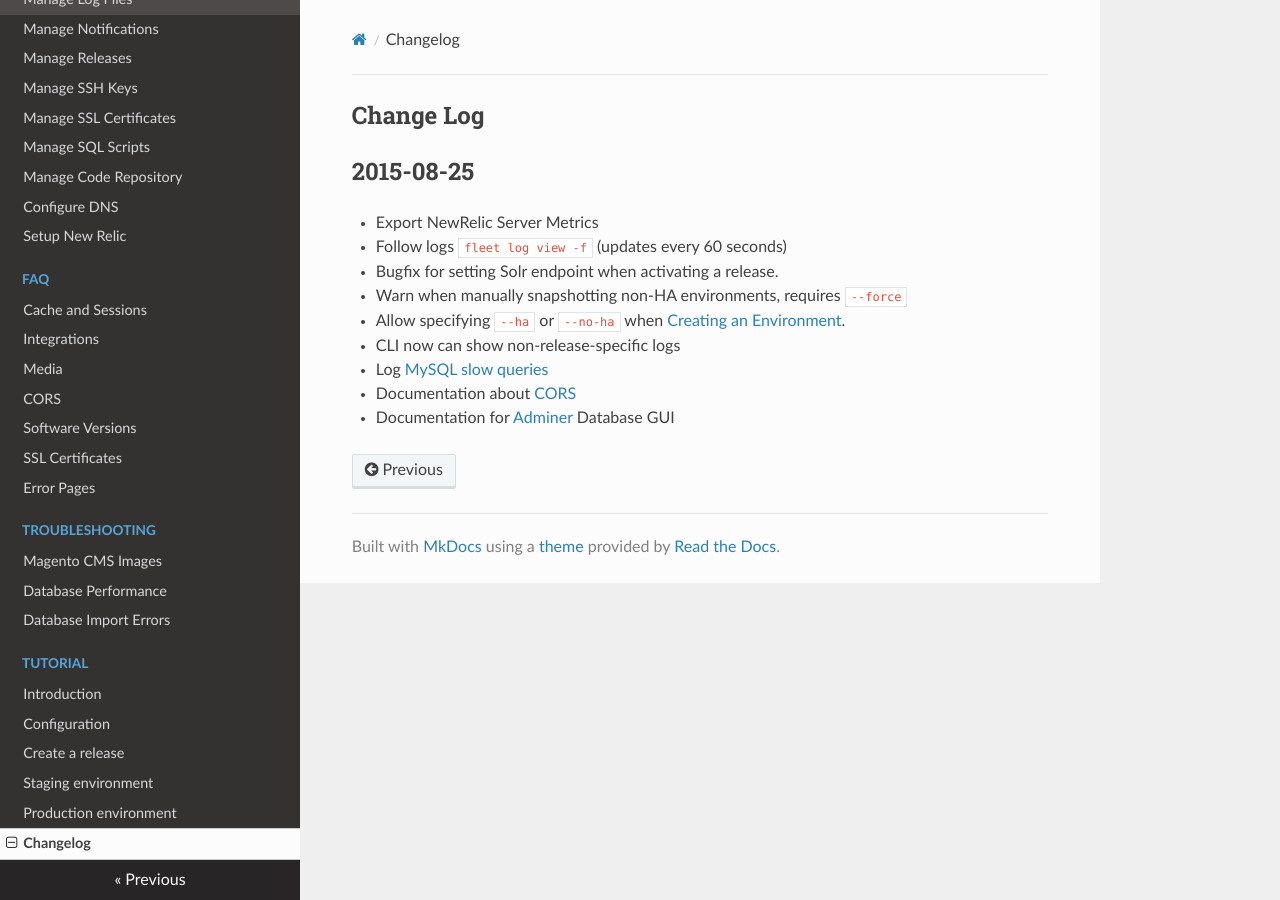
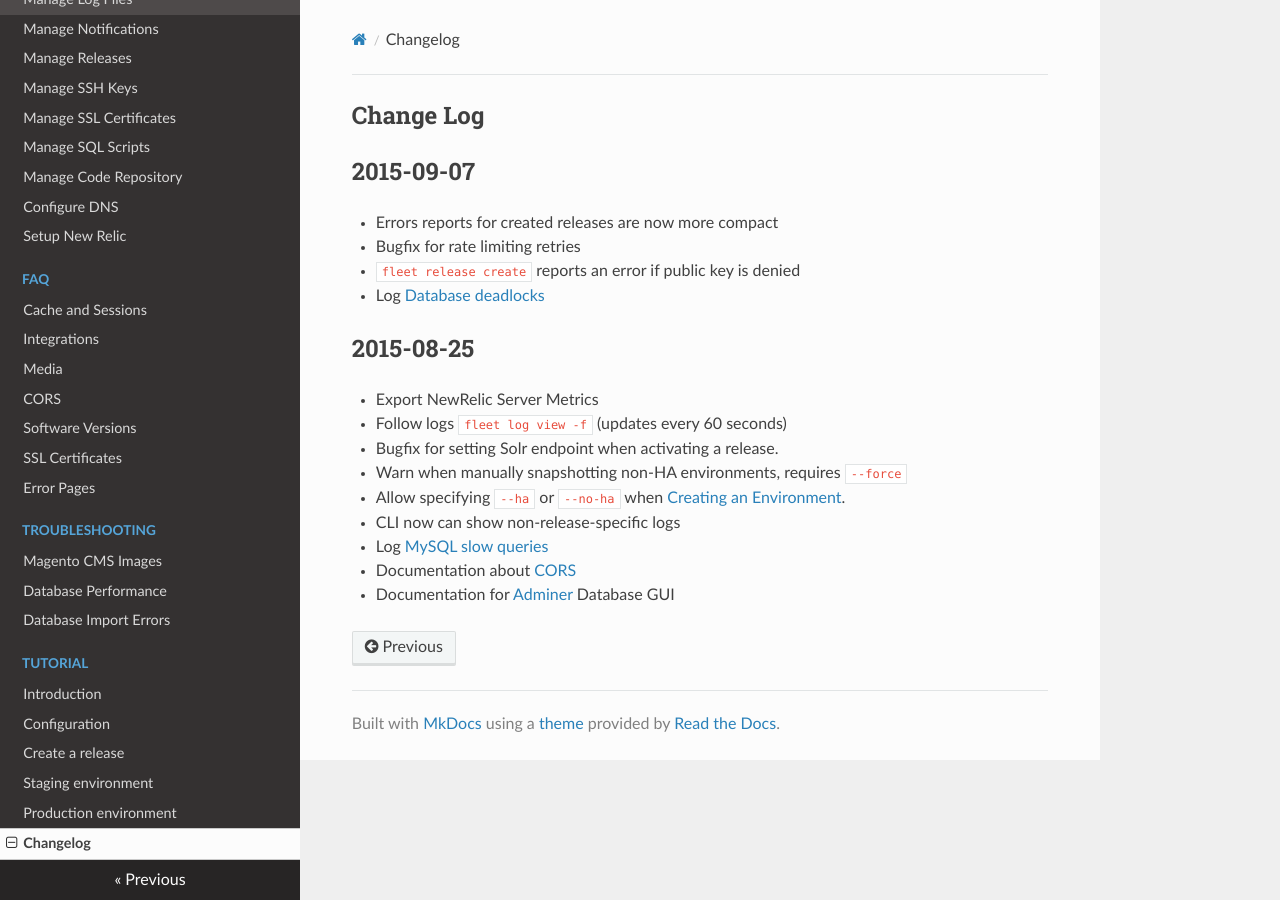
Before and after one commit to anchor/fleet-magento-docs, an MkDocs documentation site: the page built from docs/changelog.md, in a window 1280 px wide. Built offline with MkDocs 1.6.1, drawn with Linux system fonts in a browser that asks for light colours; nearby versions of some CDN libraries; old or Windows-style settings are respelled for this version of MkDocs.

Commit message:
Changelog for 2015-09-07

```diff
--- a/docs/changelog.md
+++ b/docs/changelog.md
@@ -1,5 +1,13 @@
 Change Log
 ----------
+
+2015-09-07
+----------
+
+* Errors reports for created releases are now more compact
+* Bugfix for rate limiting retries
+* `fleet release create` reports an error if public key is denied
+* Log [Database deadlocks](troubleshooting/database/#database-deadlocks)
 
 2015-08-25
 ----------
```
